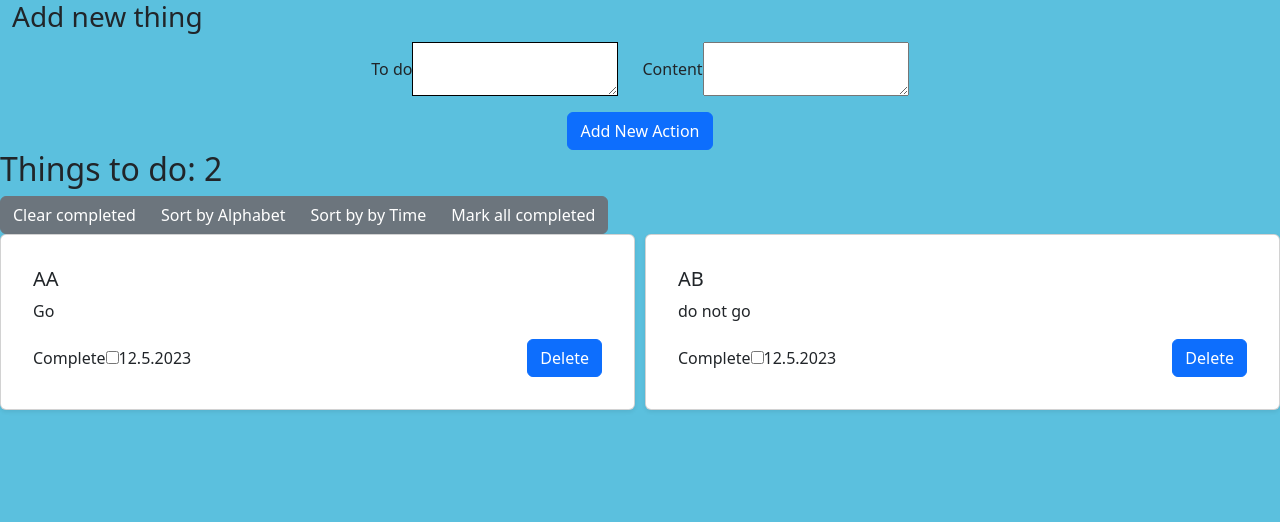
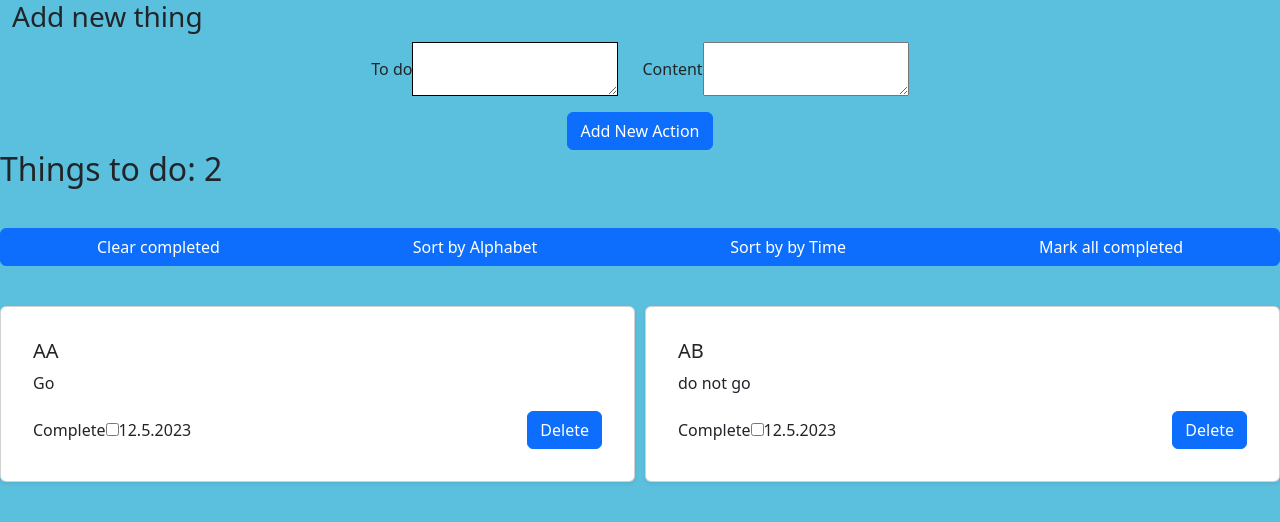
Before and after one commit to RomanKrishtal/Todo-List-redux, a React (Vite) app: page / in a window 1280 px wide. Shown: the top 522 px of the page. Built offline with nearby package versions, Linux system fonts and the light colour scheme.

Commit message:
styling added

```diff
--- a/src/features/ToDoList.jsx
+++ b/src/features/ToDoList.jsx
@@ -11,12 +11,12 @@ const ToDoList = () => {
 
 
     const renderedLists = lists.map(list => (
-        <Card style={{ width: '100%' }} className="shadow-sm p-3 mb-5 bg-white rounded">
-        <article key={list.id}>
+        <Card key={list.id} style={{ width: '100%' }} className="shadow-sm p-3 mb-5 bg-white rounded">
+        <article>
         <Card.Body>
             <Card.Title>{list.name}</Card.Title>
             <Card.Text>
-            <p>{list.content}</p>
+            {list.content}
             </Card.Text>
             <Stack direction="horizontal">
             <div>
@@ -39,12 +39,14 @@ const ToDoList = () => {
     return(
         <div>
         <h2>Things to do: {lists.length}</h2>
-        <ButtonGroup aria-label="Basic example">
-            <Button variant="secondary" onClick={() => dispatch(readyCheck())}>Clear completed</Button>
-            <Button variant="secondary" onClick={() => dispatch(alphabetCheck())}>Sort by Alphabet</Button>
-            <Button variant="secondary" onClick={() => dispatch(timeSort())}>Sort by by Time</Button>
-            <Button variant="secondary" onClick={() => dispatch(markCompleted())}>Mark all completed</Button>
+
+        <ButtonGroup aria-label="Basic example" style={{display: "flex", margin: "5vh auto"}}>
+            <Button variant="primary" onClick={() => dispatch(readyCheck())}>Clear completed</Button>
+            <Button variant="primary" onClick={() => dispatch(alphabetCheck())}>Sort by Alphabet</Button>
+            <Button variant="primary" onClick={() => dispatch(timeSort())}>Sort by by Time</Button>
+            <Button variant="primary" onClick={() => dispatch(markCompleted())}>Mark all completed</Button>
     </ButtonGroup>
+
         <div className="renderedList">
         {renderedLists}
         </div>
```
